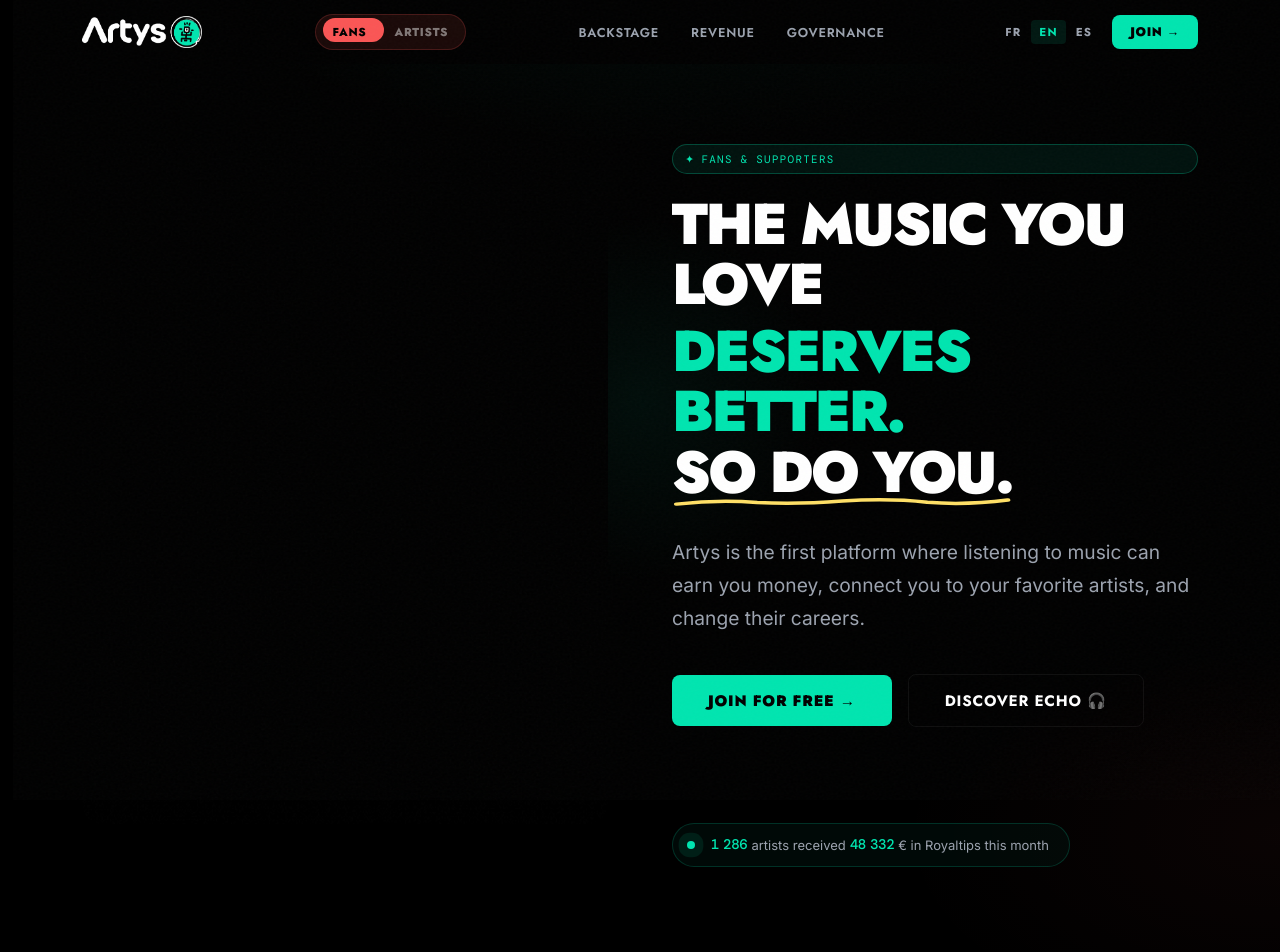
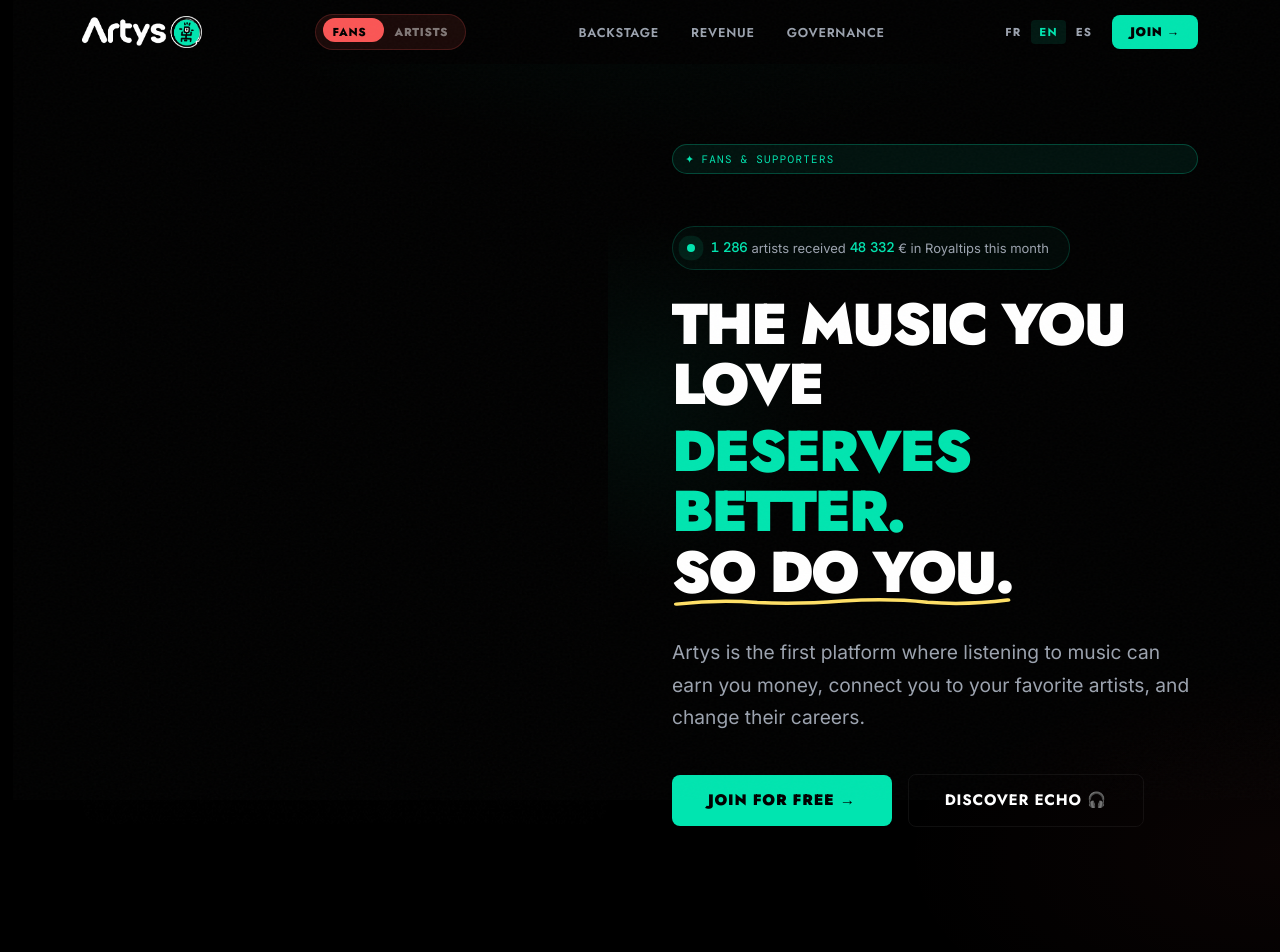
Before and after one commit to 5c0rp264/artys-for-fans, a React (Vite) app: page / in a window 1280 px wide. Shown: the top 952 px of the page. Built offline with nearby package versions, Linux system fonts and the light colour scheme.

Commit message:
fix: ticker remonté sous le badge, avant le H1

```diff
--- a/src/components/sections/HeroSection.tsx
+++ b/src/components/sections/HeroSection.tsx
@@ -98,6 +98,11 @@
               {t('hero.badge')}
             </div>
 
+            {/* Live Ticker — juste sous le badge */}
+            <div ref={tickerRef} style={{ opacity: 0, marginBottom: '24px' }}>
+              <ArtysTicker />
+            </div>
+
             {/* Title — H1 deux lignes */}
             <h1 ref={titleRef} className="hero-title" style={{ perspective: '800px' }}>
               {/* Ligne 1 : "La musique que tu aimes" */}
@@ -136,11 +141,6 @@
               </button>
             </div>
 
-            {/* Live Ticker */}
-            <div ref={tickerRef} style={{ opacity: 0 }}>
-              <ArtysTicker />
-            </div>
-
           </div>
         </div>
       </div>
```
